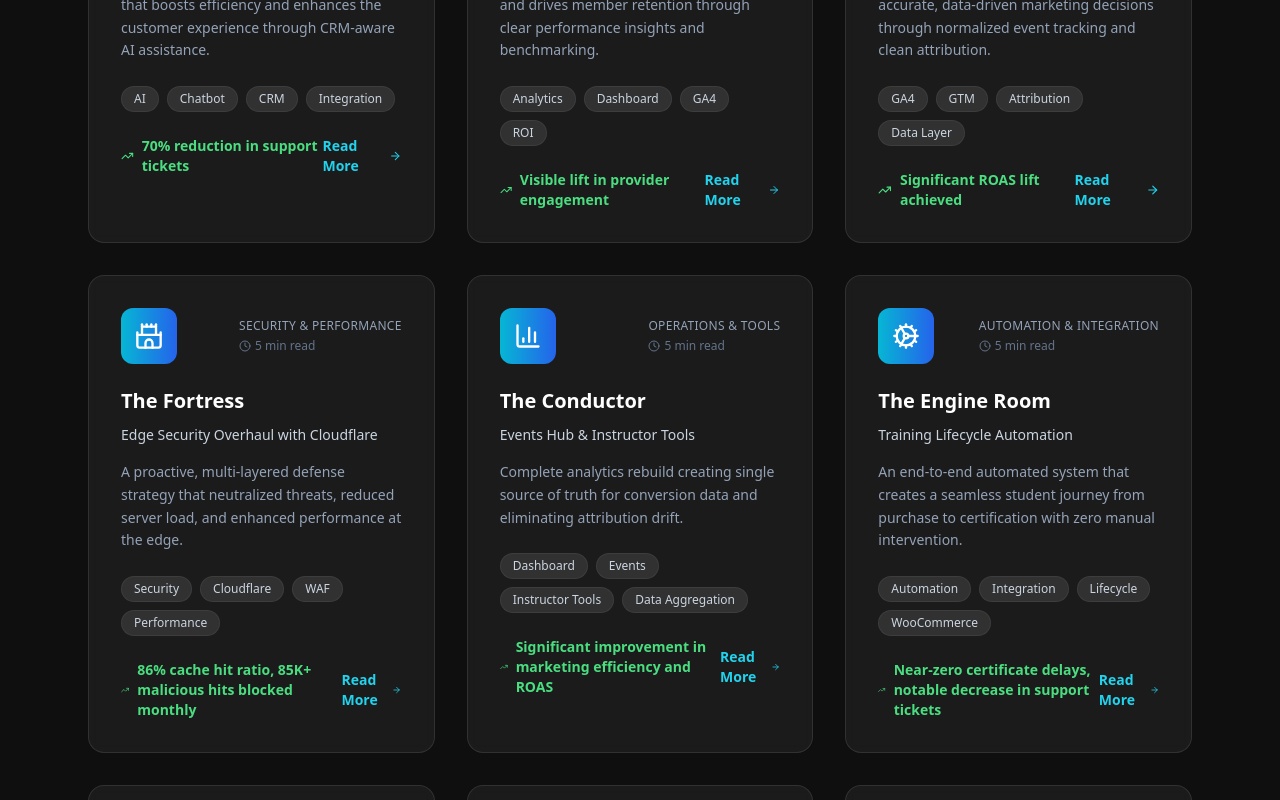
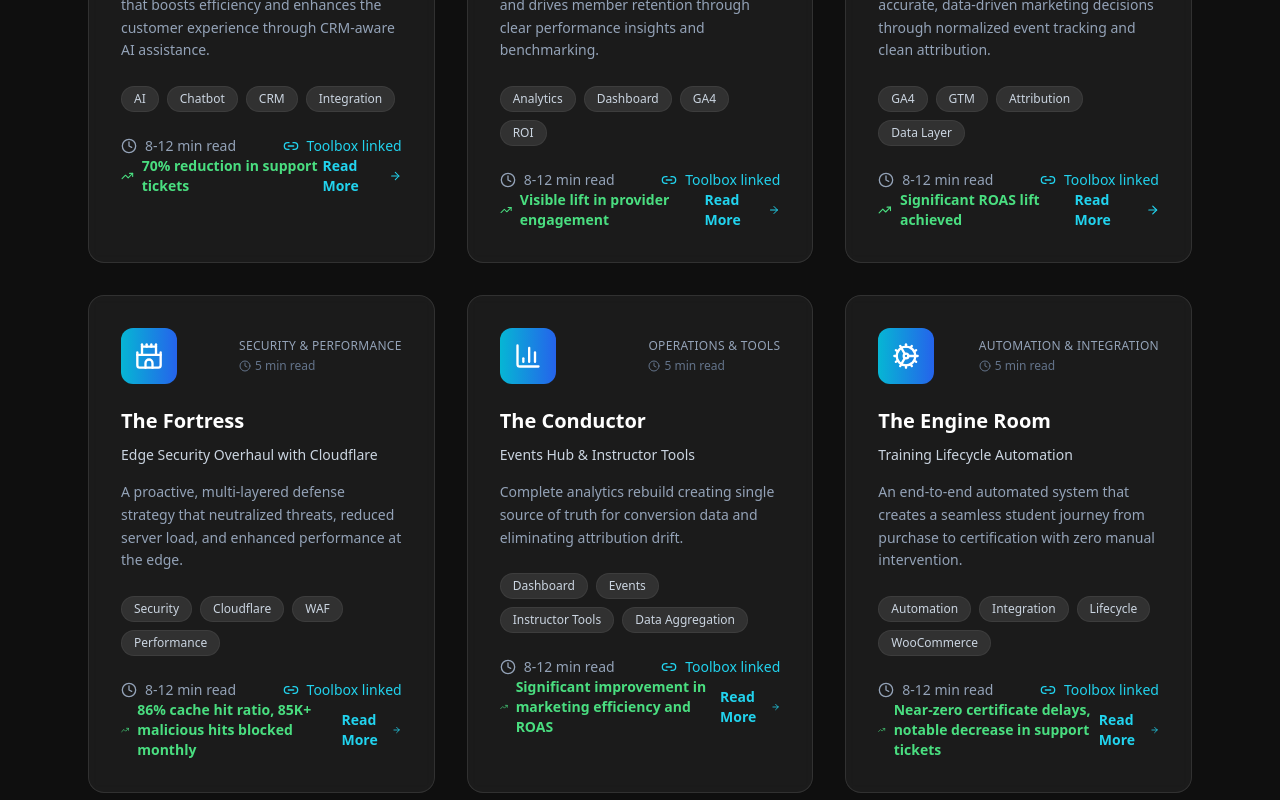
Before and after one commit to JdarlingGT/portoportoport, a React (Vite) app: page /case-studies in a window 1280 px wide. Shown: the part 880-1680 px from the top of the page. Built offline with nearby package versions, Linux system fonts and the light colour scheme.

Commit message:
Final polish: Add toolbox cross-linking indicators to case study cards and fix import cleanup

```diff
--- a/src/pages/CaseStudies.tsx
+++ b/src/pages/CaseStudies.tsx
@@ -1,7 +1,7 @@
 import { useMemo, useState } from "react";
 import { motion } from "framer-motion";
 import { Link } from "react-router-dom";
-import { Rocket, Shield, Compass, Castle, BarChart3, Cog, CreditCard, Zap, GitBranch, Target, MapPin, Server, Search, Filter, ArrowRight, Clock, TrendingUp } from "lucide-react";
+import { Rocket, Shield, Compass, Castle, BarChart3, Cog, CreditCard, Zap, GitBranch, Target, MapPin, Server, Search, Filter, ArrowRight, Clock, TrendingUp, Link2 } from "lucide-react";
 import data from "../data/caseStudies.json";
 import { slideUp, staggerContainer } from "../styles/animations";
 
@@ -177,6 +177,16 @@ export default function CaseStudies() {
 
                   <div className="flex items-center justify-between">
                     <div className="flex items-center gap-2">
+                      <Clock className="w-4 h-4 text-slate-400" />
+                      <span className="text-slate-400 text-sm">8-12 min read</span>
+                    </div>
+                    <div className="flex items-center gap-2">
+                      <Link2 className="w-4 h-4 text-cyan-400" />
+                      <span className="text-cyan-400 text-sm">Toolbox linked</span>
+                    </div>
+                  </div>
+                  <div className="flex items-center justify-between">
+                    <div className="flex items-center gap-2">
                       <TrendingUp className="w-4 h-4 text-green-400" />
                       <span className="text-green-400 text-sm font-semibold">
                         {item.impact}
```
Also changed, not shown: 3 other files (tests, documents, lock files or other folders).
